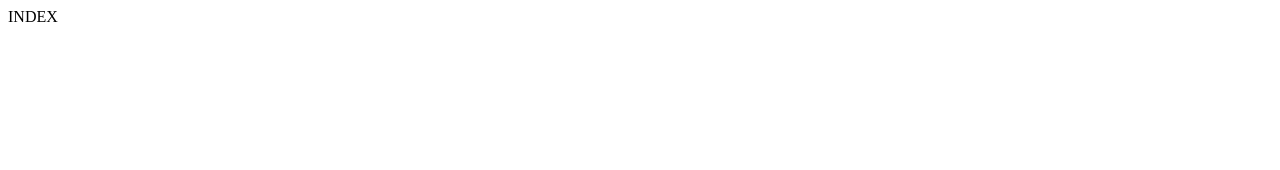
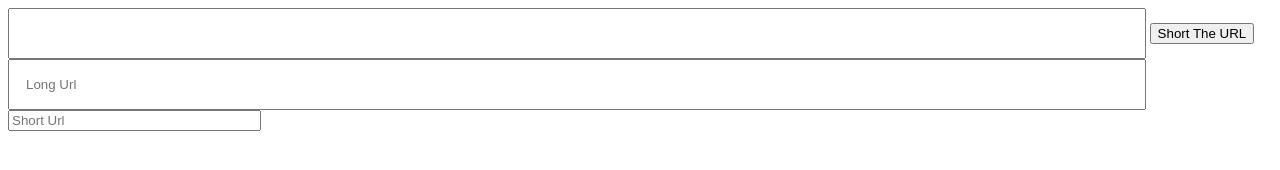
Before and after one commit to Khagen96/Express-app, a website: page index.html in a window 1280 px wide. Drawn offline with Linux system fonts and the light colour scheme.

Commit message:
Added pretty,eslint,stylelint

```diff
--- a/index.html
+++ b/index.html
@@ -1,12 +1,10 @@
-<!DOCTYPE html>
-<html lang="en">
-<head>
-    <meta charset="UTF-8">
-    <meta http-equiv="X-UA-Compatible" content="IE=edge">
-    <meta name="viewport" content="width=device-width, initial-scale=1.0">
-    <title>Document</title>
-</head>
-<body>
-    INDEX
-</body>
+<html>
+    <body>
+        <input type=”url” id=”urlinput” style="width: 90%; padding: 1rem;">
+        <button onclick="shorturl()">Short The URL</button>
+        <input type="text" name="longurl" id="longurl" placeholder="Long Url" style="width: 90%; padding: 1rem;">
+        <input type="text" name="shorturl" id="shorturl" placeholder="Short Url" style="width: 20%;">
+
+        <script src=”main.js”></script>
+    </body>
 </html>
```
Also changed, not shown: package.json (+11 -1 lines), .eslintrc.json (added), .stylelintrc.json (added), 2 other files.
